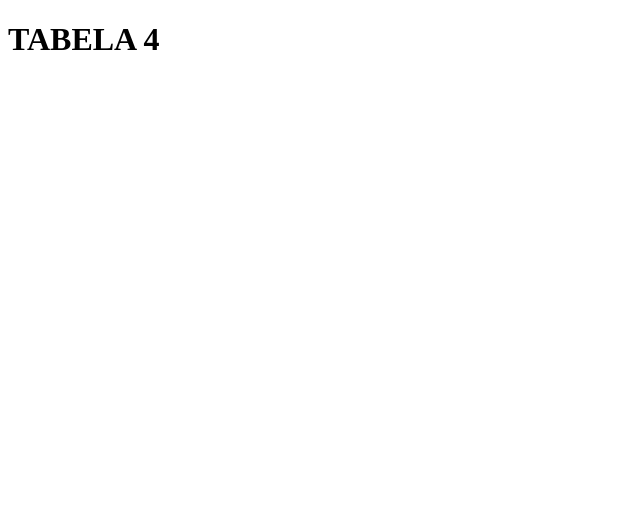
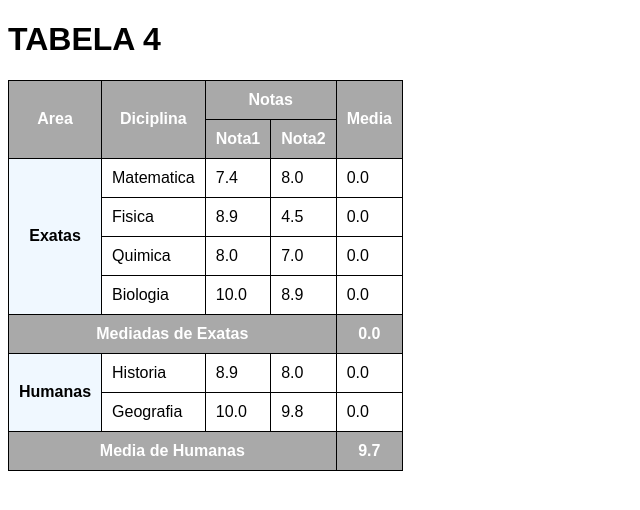
Before and after one commit to alvarojacobsx-dev/Estudos, a plain HTML site: page Projetos/Tabela HTML/desafioTabela4.html in a window 1280 px wide. Shown: the whole page, without its empty margins (0-640 px from the left). Drawn offline with Linux system fonts and the light colour scheme.

Commit message:
Update desafio

```diff
--- a/Projetos/Tabela HTML/desafioTabela4.html
+++ b/Projetos/Tabela HTML/desafioTabela4.html
@@ -4,13 +4,112 @@
     <meta charset="UTF-8">
     <meta name="viewport" content="width=device-width, initial-scale=1.0">
     <title>Tabela 4</title>
+    <style>
+        body {
+            font-family: Arial, Helvetica, sans-serif;
+        }
+
+        table{
+            border-collapse: collapse;
+        }
+
+
+         th {
+            border: 1px solid black;
+            padding: 10px;
+            color: rgb(255, 255, 255);
+            background-color: darkgray;
+        }
+
+
+        tr, td {
+            border: 1px solid black;
+            padding: 10px;
+
+        }
+        #cor {
+            background-color: aliceblue;
+            color: black;
+            font-weight: bold;
+        }
+
+
+
+    </style>
 </head>
 <body>
     <h1> TABELA 4</h1>
     <table>
-        <thead></thead>
-        <tfoot></tfoot>
-        <tbody></tbody>
+        <thead>
+            <tr>
+                <th rowspan="2">Area</th>
+                <th rowspan="2">Diciplina</th>
+                <th colspan="2">Notas</th>
+                <th rowspan="2">Media</th>
+
+            </tr>
+            <tr>
+
+                <th>Nota1</th>
+                <th>Nota2</th>
+
+            </tr>
+
+
+        </thead>
+        <tbody>
+            <tr>
+                <th rowspan="4" id="cor">Exatas</th>
+                <td>Matematica</td>
+                <td>7.4</td>
+                <td>8.0</td>
+                <td>0.0</td>
+
+            </tr>
+            <tr>
+                <td>Fisica</td>
+                <td>8.9</td>
+                <td>4.5</td>
+                <td>0.0</td>
+
+            </tr>
+            <tr>
+                <td>Quimica</td>
+                <td>8.0</td>
+                <td>7.0</td>
+                <td>0.0</td>
+
+            </tr>
+            <tr>
+                <td>Biologia</td>
+                <td>10.0</td>
+                <td>8.9</td>
+                <td>0.0</td>
+
+            </tr>
+            <tr>
+                <th colspan="4">Mediadas de Exatas</th>
+                <th>0.0</th>
+            </tr>
+            <tr>
+                <th rowspan="2" id="cor">Humanas</th>
+                <td>Historia</td>
+                <td>8.9</td>
+                <td>8.0</td>
+                <td>0.0</td>
+            </tr>
+            <tr>
+                <td>Geografia</td>
+                <td>10.0</td>
+                <td>9.8</td>
+                <td>0.0</td>
+            </tr>
+        </tbody>
+        <tfoot>
+            <th colspan="4">Media de Humanas</th>
+            <th>9.7</th>
+        </tfoot>
+
     </table>
 
 </body>
```
